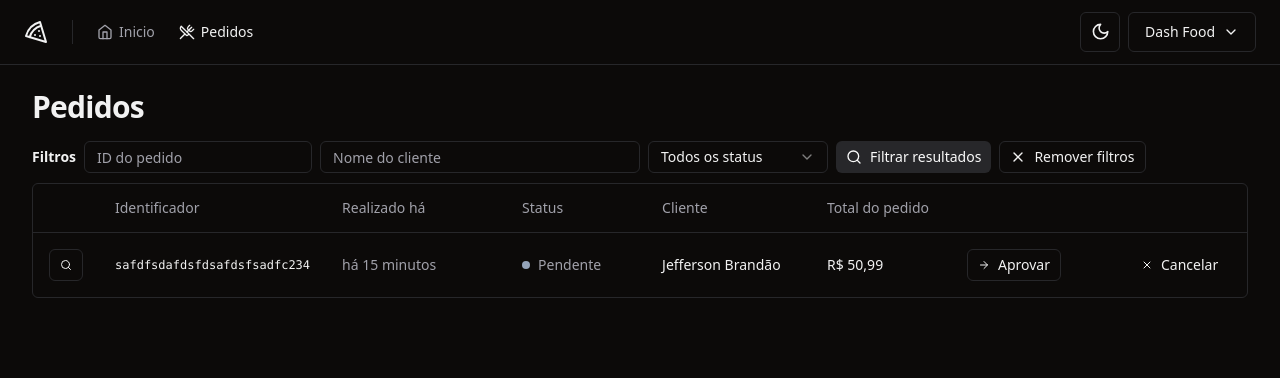
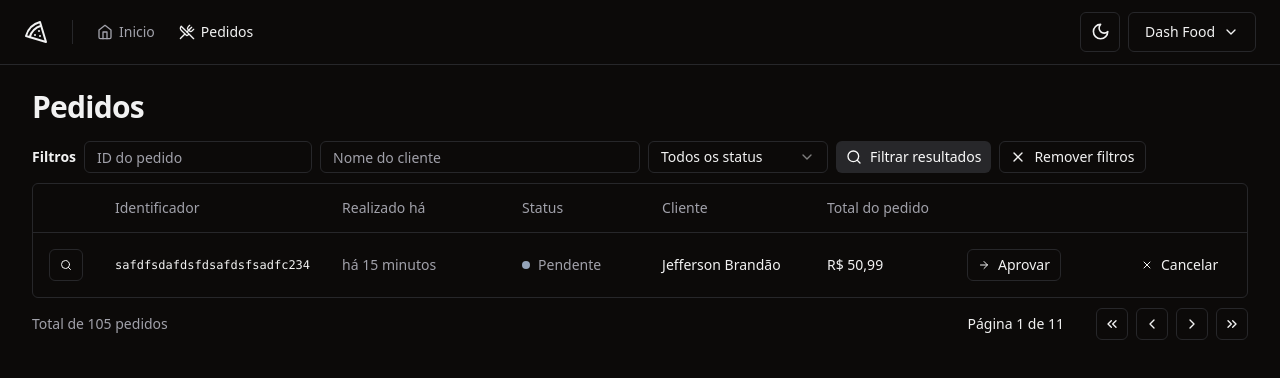
Before and after one commit to jeffersonbraster/dash-food, a React (Vite) app: page /orders in a window 1280 px wide. Shown: the top 378 px of the page. Built offline with nearby package versions, Linux system fonts and the light colour scheme.

Commit message:
criando componente de paginação

```diff
--- /dev/null
+++ b/src/components/shared/pagination.tsx
@@ -0,0 +1,55 @@
+import {
+  ChevronLeft,
+  ChevronRight,
+  ChevronsLeft,
+  ChevronsRight,
+} from 'lucide-react'
+
+import { Button } from '../ui/button'
+
+export interface PaginationProps {
+  pageIndex: number
+  totalCount: number
+  perPage: number
+}
+
+const Pagination = ({ pageIndex, perPage, totalCount }: PaginationProps) => {
+  const pages = Math.ceil(totalCount / perPage) || 1
+
+  return (
+    <div className="flex items-center justify-between">
+      <span className="text-sm text-muted-foreground">
+        Total de {totalCount} pedidos
+      </span>
+
+      <div className="flex items-center gap-6 lg:gap-8">
+        <div className="text-sm font-medium">
+          Página {pageIndex + 1} de {pages}
+        </div>
+        <div className="flex items-center gap-2">
+          <Button variant="outline" className="h-8 w-8 p-0">
+            <ChevronsLeft className="h-4 w-4" />
+            <span className="sr-only">Primeira página</span>
+          </Button>
+
+          <Button variant="outline" className="h-8 w-8 p-0">
+            <ChevronLeft className="h-4 w-4" />
+            <span className="sr-only">Página anterior</span>
+          </Button>
+
+          <Button variant="outline" className="h-8 w-8 p-0">
+            <ChevronRight className="h-4 w-4" />
+            <span className="sr-only">Proxima página</span>
+          </Button>
+
+          <Button variant="outline" className="h-8 w-8 p-0">
+            <ChevronsRight className="h-4 w-4" />
+            <span className="sr-only">Última página</span>
+          </Button>
+        </div>
+      </div>
+    </div>
+  )
+}
+
+export default Pagination
--- a/src/pages/app/orders/orders.tsx
+++ b/src/pages/app/orders/orders.tsx
@@ -1,5 +1,6 @@
 import { Helmet } from 'react-helmet-async'
 
+import Pagination from '@/components/shared/pagination'
 import {
   Table,
   TableBody,
@@ -18,7 +19,6 @@
 
       <div className="flex flex-col gap-4">
         <h1 className="text-3xl font-bold tracking-tight">Pedidos</h1>
-      </div>
 
         <div className="space-y-2.5">
           <OrderTableFilters />
@@ -42,6 +42,9 @@
               </TableBody>
             </Table>
           </div>
+
+          <Pagination pageIndex={0} totalCount={105} perPage={10} />
+        </div>
       </div>
     </>
   )
```
Lines whose indentation alone changed are shown as unchanged.
